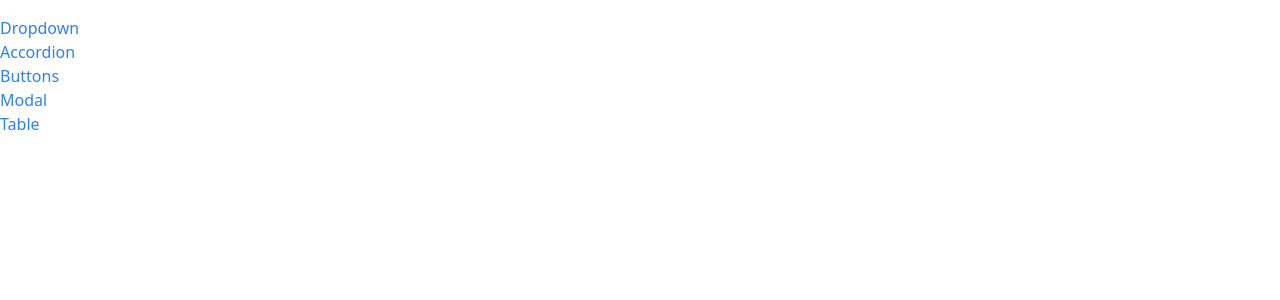
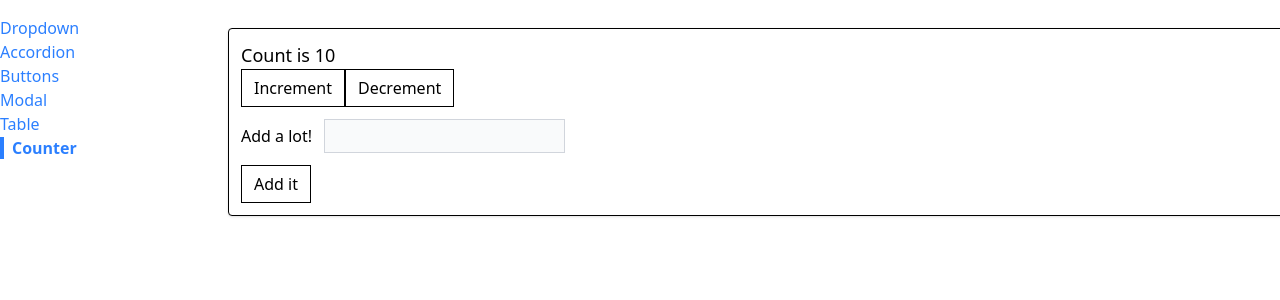
Before and after one commit to Belal-said/comps, a React app: page /counter in a window 1280 px wide. Shown: the top 300 px of the page. Built offline with nearby package versions, Linux system fonts and the light colour scheme; the HTML template or start-up script is replaced by a standard one.

Commit message:
counterpage without useReducer

```diff
--- a/src/App.js
+++ b/src/App.js
@@ -7,6 +7,7 @@
 import ModalPage from "./pages/ModalPage";
 import TablePage from "./pages/TablePage";
 import LoginPage from "./pages/LoginPage";
+import CounterPage from "./pages/CounterPage";
 
 function App() {
     // const [token, setToken] = useState("");
@@ -35,6 +36,9 @@
                 <Route path="/table" >
                     <TablePage />
                 </Route>
+                <Route path="/counter" >
+                    <CounterPage />
+                </Route>
                 {/* <button onClick={handleLogout}>logout</button> */}
             </div>
         </div>
--- a/src/components/Sidebar.js
+++ b/src/components/Sidebar.js
@@ -12,6 +12,7 @@
         { label: "Buttons", path: "/buttons" },
         { label: "Modal", path: "/modal" },
         { label: "Table", path: "/table" },
+        { label: "Counter", path: "/counter" },
     ];
 
     const renderedLinks = links.map((link) => {
--- /dev/null
+++ b/src/pages/CounterPage.js
@@ -0,0 +1,50 @@
+import { useState } from "react";
+import Button from "../components/Button";
+import Panel from "../components/Panel";
+
+function CounterPage() {
+    const [count, setCount] = useState(10);
+    const [valueToAdd, setValueToAdd] = useState(0);
+
+    const increment = () => {
+        setCount(count + 1);
+    };
+
+    const decrement = () => {
+        setCount(count - 1);
+    };
+
+    const handleChange = (event) => {
+        const value = parseInt(event.target.value)
+        setValueToAdd(value)
+    }
+
+    const handleSubmit = (event) => {
+        event.preventDefault()
+        setCount(count + valueToAdd)
+        setValueToAdd(0)
+    }
+
+    return (
+        <Panel className="m-3">
+            <h1 className="text-lg">Count is {count}</h1>
+            <div className="flex flex-row">
+                <Button onClick={increment}>Increment</Button>
+                <Button onClick={decrement}>Decrement</Button>
+            </div>
+
+            <form onSubmit={handleSubmit}>
+                <label>Add a lot!</label>
+                <input
+                    type="number"
+                    className="border p-1 m-3 bg-gray-50 border-gray-300"
+                    value={valueToAdd || ''}
+                    onChange={handleChange}
+                />
+                <Button>Add it</Button>
+            </form>
+        </Panel>
+    );
+}
+
+export default CounterPage;
```
